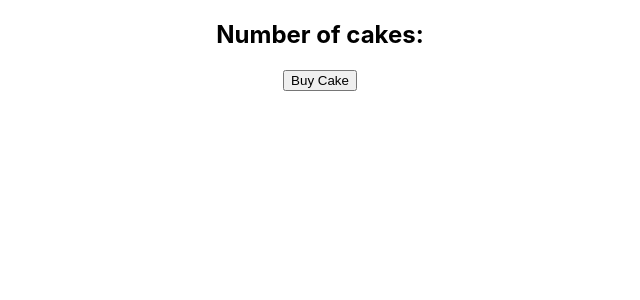
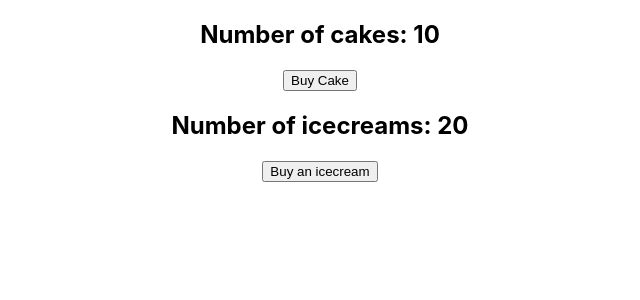
Before and after one commit to 04alexklink/react-redux-cake-shop, a React (Create React App) app: page / in a window 1280 px wide. Shown: the top 300 px of the page, without its empty margins (320-960 px from the left). Built offline with nearby package versions, Linux system fonts and the light colour scheme.

Commit message:
Created icecream components and accessed redux state and relevant action for buying icecreams

```diff
--- a/src/App.js
+++ b/src/App.js
@@ -1,8 +1,10 @@
 import './App.css';
 import {Provider} from 'react-redux'
 import store from './redux/store'
-// import CakeContainer from './components/CakeContainer'
+import CakeContainer from './components/CakeContainer'
+import IcecreamContainer from './components/IcecreamContainer'
 import HooksCakeContainer from './components/HooksCakeContainer'
+import HooksIcecreamContainer from './components/HooksIcecreamContainer'
 
 function App() {
   return (
@@ -10,6 +12,8 @@ function App() {
     <div className="App">
       {/* <CakeContainer></CakeContainer> */}
       <HooksCakeContainer></HooksCakeContainer>
+      <HooksIcecreamContainer></HooksIcecreamContainer>
+      {/* <IcecreamContainer></IcecreamContainer> */}
     </div>
     </Provider>
   );
--- a/src/components/CakeContainer.js
+++ b/src/components/CakeContainer.js
@@ -4,7 +4,7 @@ import {connect} from 'react-redux'
 const CakeContainer = ({numOfCakes, buyCake}) => {
     return (
         <div>
-          <h1>Number of Cakes: {numOfCakes}</h1>
+          <h2>Number of Cakes: {numOfCakes}</h2>
           <button onClick={() => buyCake()}>Buy Cake</button>
         </div>
     )
@@ -12,7 +12,7 @@ const CakeContainer = ({numOfCakes, buyCake}) => {
 
 const mapStateToProps = state => {
   return {
-    numOfCakes: state.numOfCakes
+    numOfCakes: state.cake.numOfCakes
   }
 }
 
--- a/src/components/HooksCakeContainer.js
+++ b/src/components/HooksCakeContainer.js
@@ -3,7 +3,7 @@ import {buyCake} from '../redux/cakes/cakeActions'
 
 const HooksCakeContainer = () => {
     const dispatch = useDispatch()
-    const numOfCakes = useSelector(state => state.numOfCakes)
+    const numOfCakes = useSelector(state => state.cake.numOfCakes)
     return (
         <div>
           <h2>Number of cakes: {numOfCakes}</h2>
--- /dev/null
+++ b/src/components/HooksIcecreamContainer.js
@@ -0,0 +1,15 @@
+import {useSelector, useDispatch} from 'react-redux'
+import {buyIcecream} from '../redux'
+
+const HooksIcecreamContainer = () => {
+    const numOfIcecreams = useSelector(state => state.icecream.numOfIcecreams)
+    const dispatch = useDispatch()
+    return (
+        <div>
+          <h2>Number of icecreams: {numOfIcecreams}</h2>
+          <button onClick={() => dispatch(buyIcecream())}>Buy an icecream</button>
+        </div>
+    )
+}
+
+export default HooksIcecreamContainer
--- /dev/null
+++ b/src/components/IcecreamContainer.js
@@ -0,0 +1,23 @@
+import {connect} from 'react-redux'
+import {buyIcecream} from '../redux'
+const IcecreamContainer = ({numOfIcecreams, buyIcecream}) => {
+
+    return (
+        <div>
+          <h2>Number of icecreams: {numOfIcecreams} </h2>
+          <button onClick={() => buyIcecream()}>Buy an icecream</button>
+        </div>
+    )
+}
+const mapStateToProps = state => {
+    return {
+      numOfIcecreams: state.icecream.numOfIcecreams
+    }
+}
+const mapDispatchToProps = dispatch => {
+    return {
+      buyIcecream: () => dispatch(buyIcecream())
+    }
+}
+
+export default connect(mapStateToProps, mapDispatchToProps)(IcecreamContainer)
```
